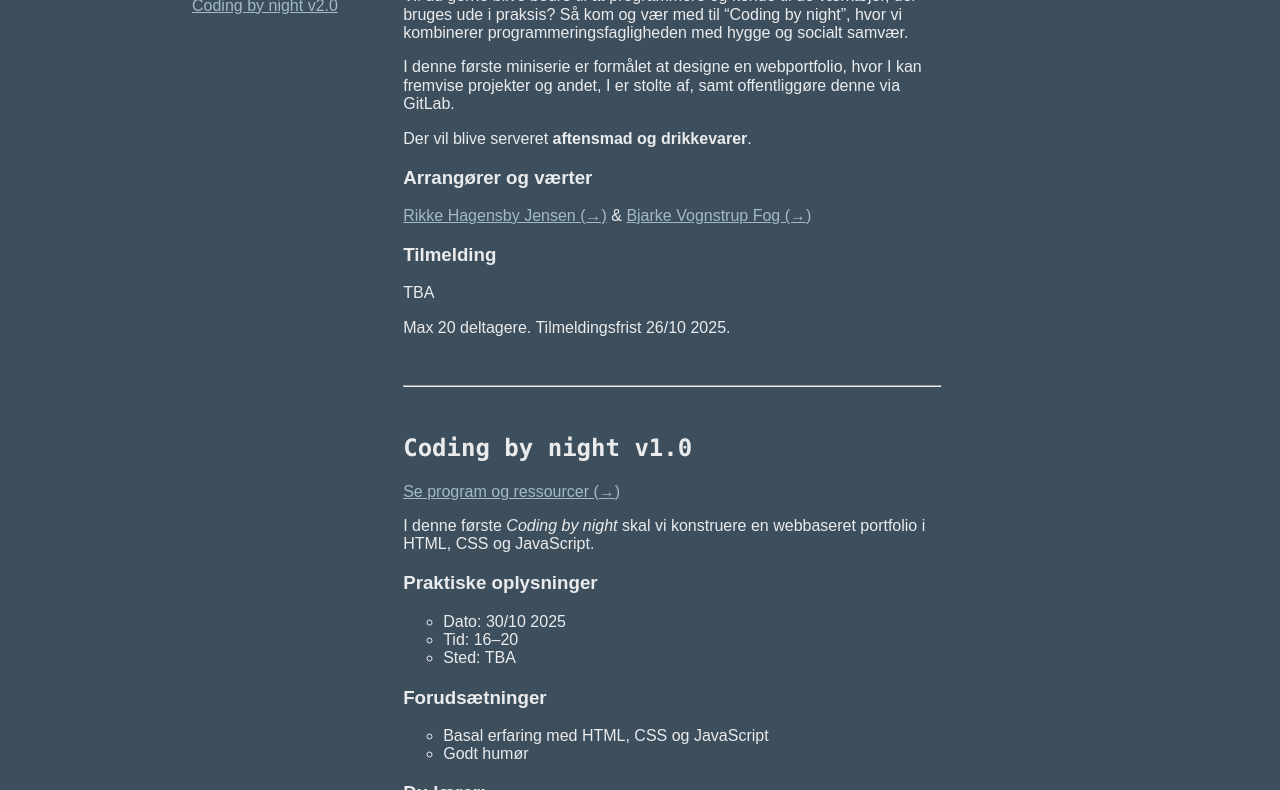
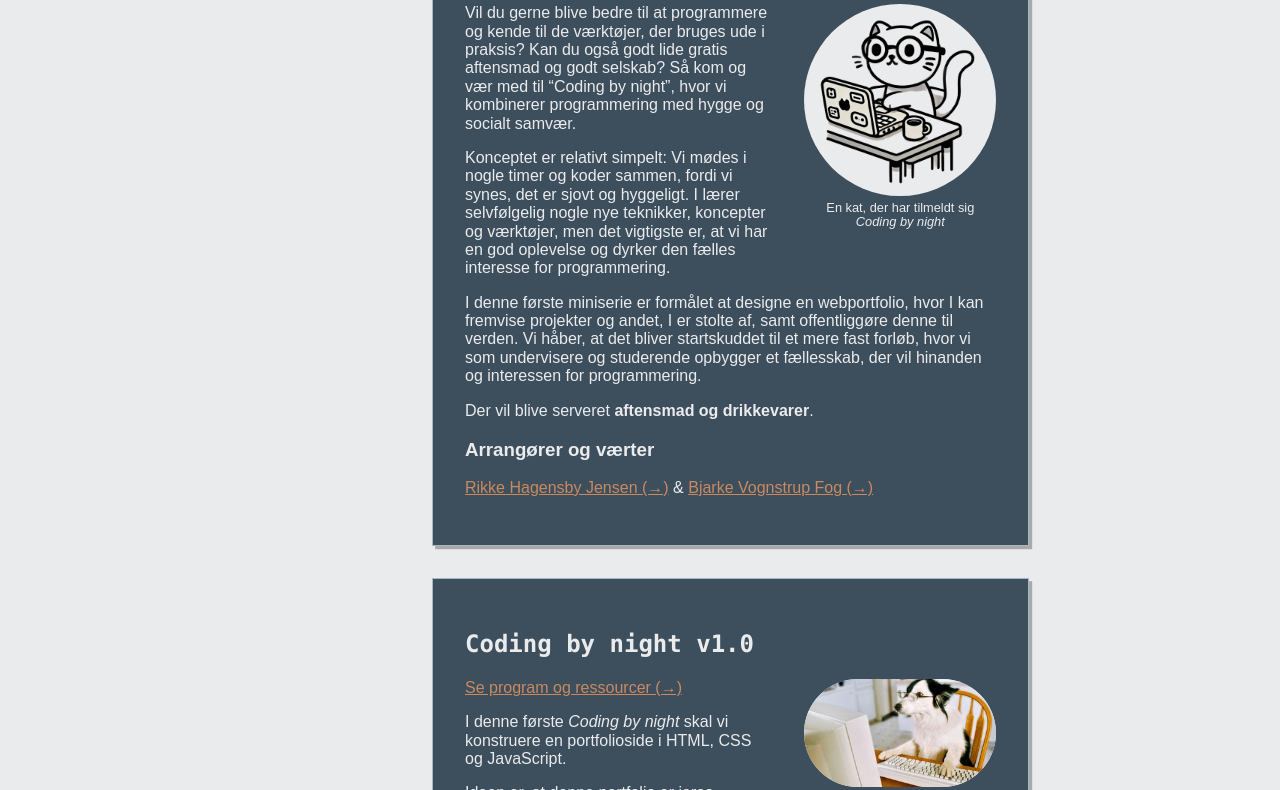
Before and after one commit to donbjarkone/donbjarkone.github.io, a plain HTML site: page coding-by-night.html in a window 1280 px wide. Shown: the part 185-975 px from the top of the page. Drawn offline with nearby package versions, Linux system fonts and the light colour scheme.

Commit message:
Enhance "Coding by Night" content and visuals
- Updated `coding-by-night.html` with refined content, additional figures (cat and dog images), and improved structure for clarity.
- Enhanced accessibility and usability of links with `internal-link` styling.
- Added responsive styling for articles and figures in `styles.css`, including hover effects for images.
- Defined new CSS for layout refinements, corrected spacing, and improved visual hierarchy.
- Introduced Google Forms link for registration and finalized venue details.
- Updated `coding-by-night-v1.html` with placeholder content.
- Added new images: `coding-cat.png` and `coding-dog.jpeg`.

```diff
--- a/coding-by-night.html
+++ b/coding-by-night.html
@@ -13,46 +13,63 @@
     <h1><code>Coding_by_night</code></h1>
 </header>
 <div class="pure-g" id="container">
-    <aside class="pure-u-1 pure-u-lg-1-5">
+    <aside class="pure-u-1 pure-u-lg-1-4">
         <nav>
             <ul>
-                <li><a href="#article-cbn">Coding by night?</a></li>
-                <li><a href="#article-cbn-v1">Coding by night v1.0</a></li>
-                <li><a href="#article-cbn-v2">Coding by night v2.0</a></li>
+                <li><a class="internal-link" href="#article-cbn">Coding by night?</a></li>
+                <li><a class="internal-link" href="#article-cbn-v1">Coding by night v1.0</a></li>
+                <li><a class="internal-link" href="#article-cbn-v2">Coding by night v2.0</a></li>
             </ul>
         </nav>
     </aside>
-    <main class="pure-u-1 pure-u-lg-3-5">
-        <article id="article-cbn">
+    <main class="pure-u-1 pure-u-lg-16-24">
+        <article id="article-cbn" class="clearfix">
             <h2>Coding by night?</h2>
+
+            <figure id="figure-cat">
+                <img src="/images/coding-cat.png" alt="Cat coding">
+                <figcaption>En kat, der har tilmeldt sig <em>Coding by night</em></figcaption>
+            </figure>
             <p>
                 Vil du gerne blive bedre til at programmere og kende til de værktøjer, der bruges ude i praksis?
-                Så kom og vær med til “Coding by night”, hvor vi kombinerer programmeringsfagligheden med hygge og socialt samvær.</p>
-            <p>
-                I denne første miniserie er formålet at designe en webportfolio, hvor I kan fremvise projekter og andet, I er stolte af, samt offentliggøre denne via GitLab.
+                Kan du også godt lide gratis aftensmad og godt selskab?
+                Så kom og vær med til “Coding by night”, hvor vi kombinerer programmering med hygge og socialt samvær.
             </p>
             <p>
-                Der vil blive serveret <strong>aftensmad og drikkevarer</strong>.
+                Konceptet er relativt simpelt: Vi mødes i nogle timer og koder sammen, fordi vi synes, det er sjovt og hyggeligt.
+                I lærer selvfølgelig nogle nye teknikker, koncepter og værktøjer, men det vigtigste er, at vi har en god oplevelse og dyrker den fælles interesse for programmering.
+            </p>
+            <p>
+                I denne første miniserie er formålet at designe en webportfolio, hvor I kan fremvise projekter og andet, I er stolte af, samt offentliggøre denne til verden.
+                Vi håber, at det bliver startskuddet til et mere fast forløb, hvor vi som undervisere og studerende opbygger et fællesskab, der vil hinanden og interessen for programmering.
             </p>
 
+            <p>Der vil blive serveret <strong>aftensmad og drikkevarer</strong>.</p>
+
             <h3>Arrangører og værter</h3>
-            <p><a href="https://pure.au.dk/portal/en/persons/rhj%40cc.au.dk" target="_blank">Rikke Hagensby Jensen (&rarr;)</a> & <a href="https://pure.au.dk/portal/en/persons/bfog%40cc.au.dk" target="_blank">Bjarke Vognstrup Fog (&rarr;)</a></p>
+            <p><a href="https://pure.au.dk/portal/en/persons/rhj%40cc.au.dk" target="_blank">Rikke Hagensby Jensen </a> & <a href="https://pure.au.dk/portal/en/persons/bfog%40cc.au.dk" target="_blank">Bjarke Vognstrup Fog</a></p>
 
-            <h3>Tilmelding</h3>
-            <p>TBA</p>
-            <p>Max 20 deltagere. Tilmeldingsfrist 26/10 2025.</p>
+
+
         </article>
-        <hr />
-        <article id="article-cbn-v1">
+        <article id="article-cbn-v1" class="clearfix">
             <h2>Coding by night v1.0</h2>
-            <a href="coding-by-night-v1.html">Se program og ressourcer (&rarr;)</a>
-            <p>I denne første <em>Coding by night</em> skal vi konstruere en webbaseret portfolio i HTML, CSS og JavaScript.</p>
+            <a href="coding-by-night-v1.html">Se program og ressourcer</a>
+
+            <figure id="figure-dog">
+                <img src="/images/coding-dog.jpeg" alt="Dog coding">
+                <figcaption>En hund, der har tilmeldt sig <em>Coding by night</em></figcaption>
+            </figure>
+
+            <p>I denne første <em>Coding by night</em> skal vi konstruere en portfolioside i HTML, CSS og JavaScript.</p>
+            <p>Ideen er, at denne portfolio er jeres mulighed for at vise verden (jeres familie, venner og potentielle arbejdsgivere) de programmeringsprojekter, I har lavet og kommer til at lave.</p>
+
             <section class="practical">
                 <h3>Praktiske oplysninger</h3>
                 <ul>
                     <li>Dato: 30/10 2025</li>
                     <li>Tid: 16–20</li>
-                    <li>Sted: TBA</li>
+                    <li>Sted: Schön (TBC)</li>
                 </ul>
             </section>
             <section>
@@ -73,8 +90,12 @@
                 <h3>Forberedelse</h3>
                 <p>Find gerne et eller flere eksempler på en portfolio på nettet, som du vil tage inspiration fra eller udgangspunkt i.</p>
             </section>
+            <section>
+                <h3>Tilmelding</h3>
+                <p><a href="https://forms.gle/ysReKuBNTkXtWyCHA" target="_blank">Tilmelding via Google Forms</a></p>
+                <p>Max 20 deltagere. Tilmeldingsfrist 26/10 2025.</p>
+            </section>
         </article>
-        <hr />
         <article id="article-cbn-v2">
             <h2>Coding by night v2.0</h2>
             <!--<a href="coding-by-night-v2.html">Se program og ressourcer (&rarr;)</a> -->
@@ -84,13 +105,13 @@
                 <ul>
                     <li>Dato: 13/11 2025</li>
                     <li>Tid: 16–20</li>
-                    <li>Sted: TBA</li>
+                    <li>Sted: Schön (TBC)</li>
                 </ul>
             </section>
             <section>
                 <h3>Forudsætninger</h3>
                 <ul>
-                    <li>Deltagelse i <em>Coding by night</em> v1.0</li>
+                    <li>Deltagelse i <em>Coding by night</em> v1.0 (eller at I har et eksisterende webprojekt)</li>
                     <li>Godt humør</li>
                 </ul>
             </section>
--- a/styles.css
+++ b/styles.css
@@ -8,7 +8,7 @@
  */
 
 :root {
-    background-color: #3d4f5d;
+    background-color: #EAEBED;
     color: #EAEBED;
     font-family: "Linux Libertine Display", Georgia, serif;
 }
@@ -17,12 +17,27 @@ body {
     min-height: 100%;
 }
 
+article {
+    border: 1px solid #A3BAC3;
+    padding: 2em;
+    box-shadow: darkgrey 0.2em 0.2em;
+    background-color: #3d4f5d;
+}
+
+article ~ article {
+    margin-top: 2em;
+}
+
 h1 {
     font-size: 2em;
 }
 
 a {
-    color: #A3BAC3;
+    color: #CA895F;
+}
+
+a:not(.internal-link)::after {
+    content: " (→)";
 }
 
 a:hover {
@@ -50,11 +65,53 @@ header > h1 {
     text-transform: uppercase;
 }
 
+.clearfix::after {
+    content: "";
+    clear: both;
+    display: table;
+}
+
+figure {
+    width: 100%;
+    margin-inline: 0;
+}
+
+figure > figcaption {
+    text-align: center;
+    font-size: 0.8em;
+}
+
+@media(width > 40em) {
+    figure {
+        position: relative;
+        margin-left: 2em;
+        margin-top: 0;
+        top: 0;
+        right: 0;
+        width: 12em;
+        float: right;
+    }
+
+    #container {
+        padding: 2rem;
+        width: 70%;
+    }
+}
+
+figure img {
+    width: 100%;
+    background-color: #EAEBED;
+    border-radius: 6em;
+}
+
+figure img:hover {
+    transform: scaleX(-1);
+}
+
 #container {
-    padding: 2rem;
-    width: 70%;
+    padding: 1em;
     margin: auto;
-    gap: 2rem;
+    gap: 1rem;
 }
 
 section > ul {
```
Also changed, not shown: coding-by-night-v1.html (+2 -0 lines), images/coding-cat.png (added), images/coding-dog.jpeg (added).
